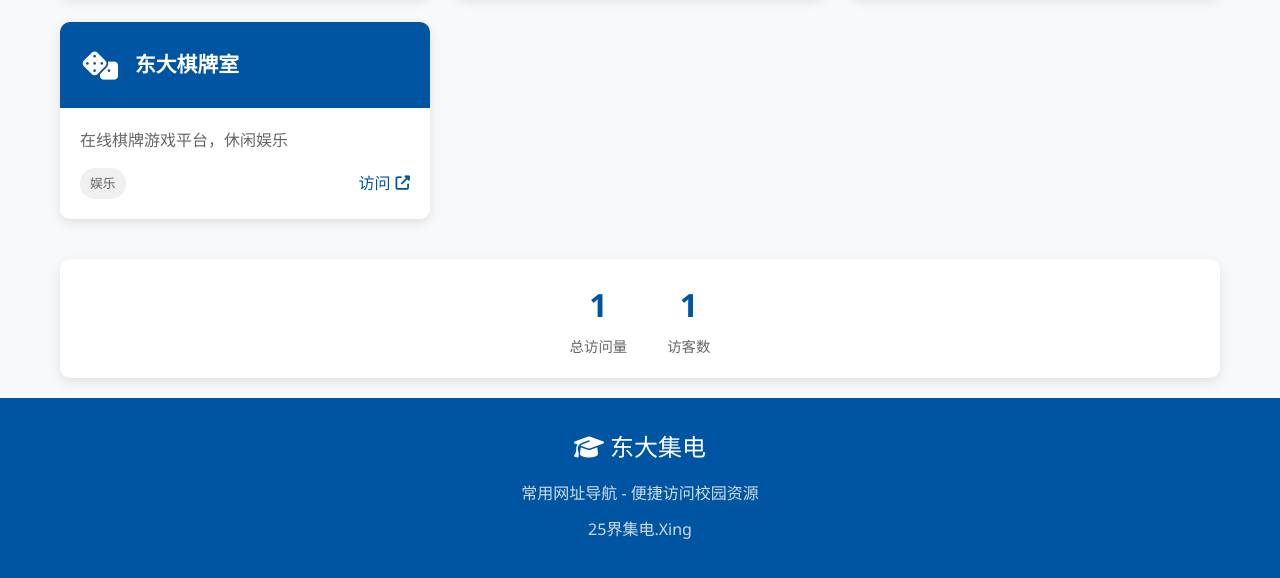
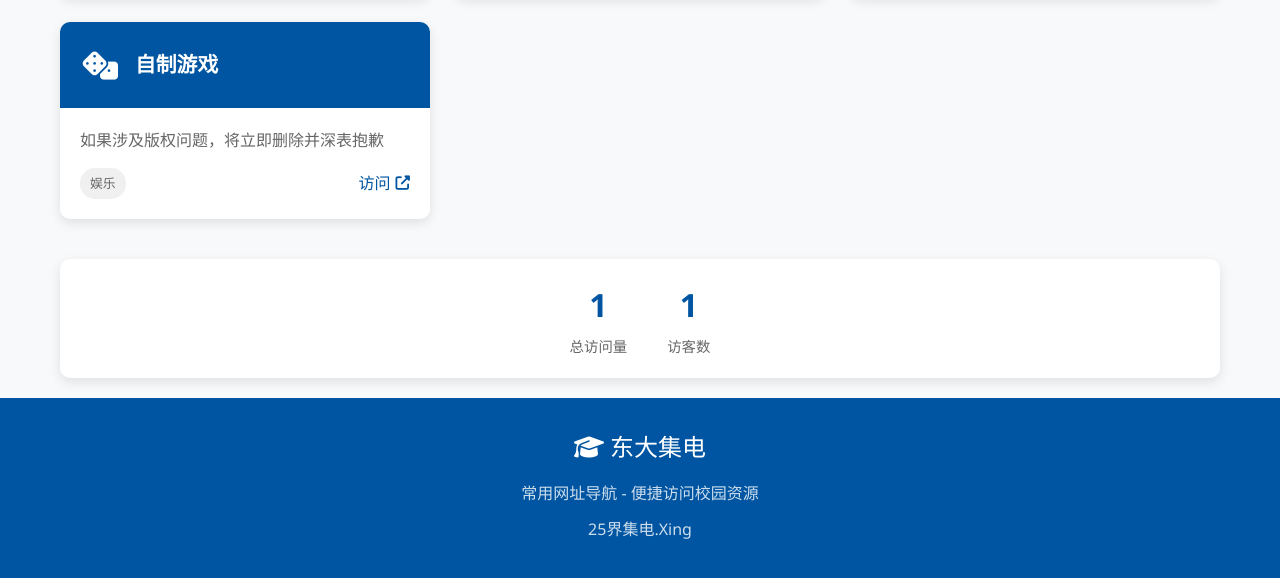
Before and after one commit to xing666173/xing666173.github.io, a plain HTML site: page index.html in a window 1280 px wide. Shown: the part 2002-2580 px from the top of the page. Drawn offline with Linux system fonts and the light colour scheme.

Commit message:
Update index.html

```diff
--- a/index.html
+++ b/index.html
@@ -599,9 +599,9 @@
             // 新增的一个娱乐组件
             {
                 id: 23,
-                title: "东大棋牌室",
-                description: "在线棋牌游戏平台，休闲娱乐",
-                url: "https://example.com/card-games",
+                title: "自制游戏",
+                description: "如果涉及版权问题，将立即删除并深表抱歉",
+                url: "https://xingkaiyi.itch.io/nezha20-escapemowan",
                 category: "entertainment",
                 icon: "fas fa-dice"
             }
```
